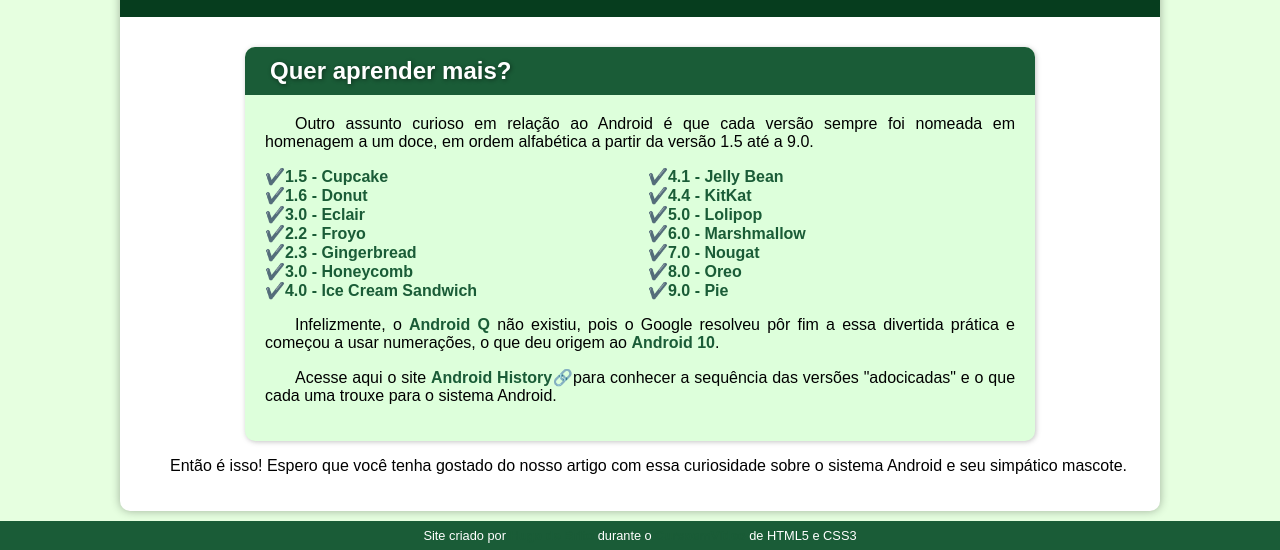
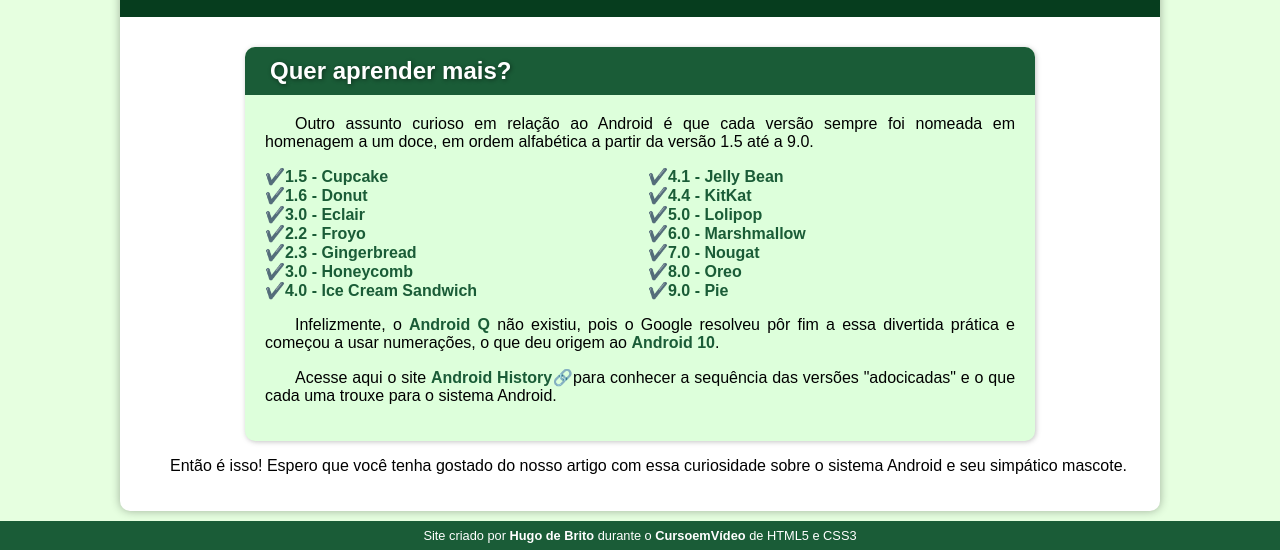
Before and after one commit to hugodebritos/projeto-android, a plain HTML site: page index.html in a window 1280 px wide. Shown: the part 1919-2469 px from the top of the page. Drawn offline with Linux system fonts and the light colour scheme.

Commit message:
mudança no footer

```diff
--- a/index.html
+++ b/index.html
@@ -81,6 +81,6 @@
         </article>
     </main>
     <footer>
-        <p>Site criado por <a href="https://github.com/hugodebritos" target="_blank">Hugo de Brito</a> durante o <a href="https://cursoemvideo.com" target="_blank">CursoemVídeo</a> de HTML5 e CSS3</p>
+        <p>Site criado por <a class="link2" hrefhttps://github.com/hugodebritos" target="_blank">Hugo de Brito</a> durante o <a class="link2" href="https://cursoemvideo.com" target="_blank">CursoemVídeo</a> de HTML5 e CSS3</p>
     </footer>
 </html>
```
